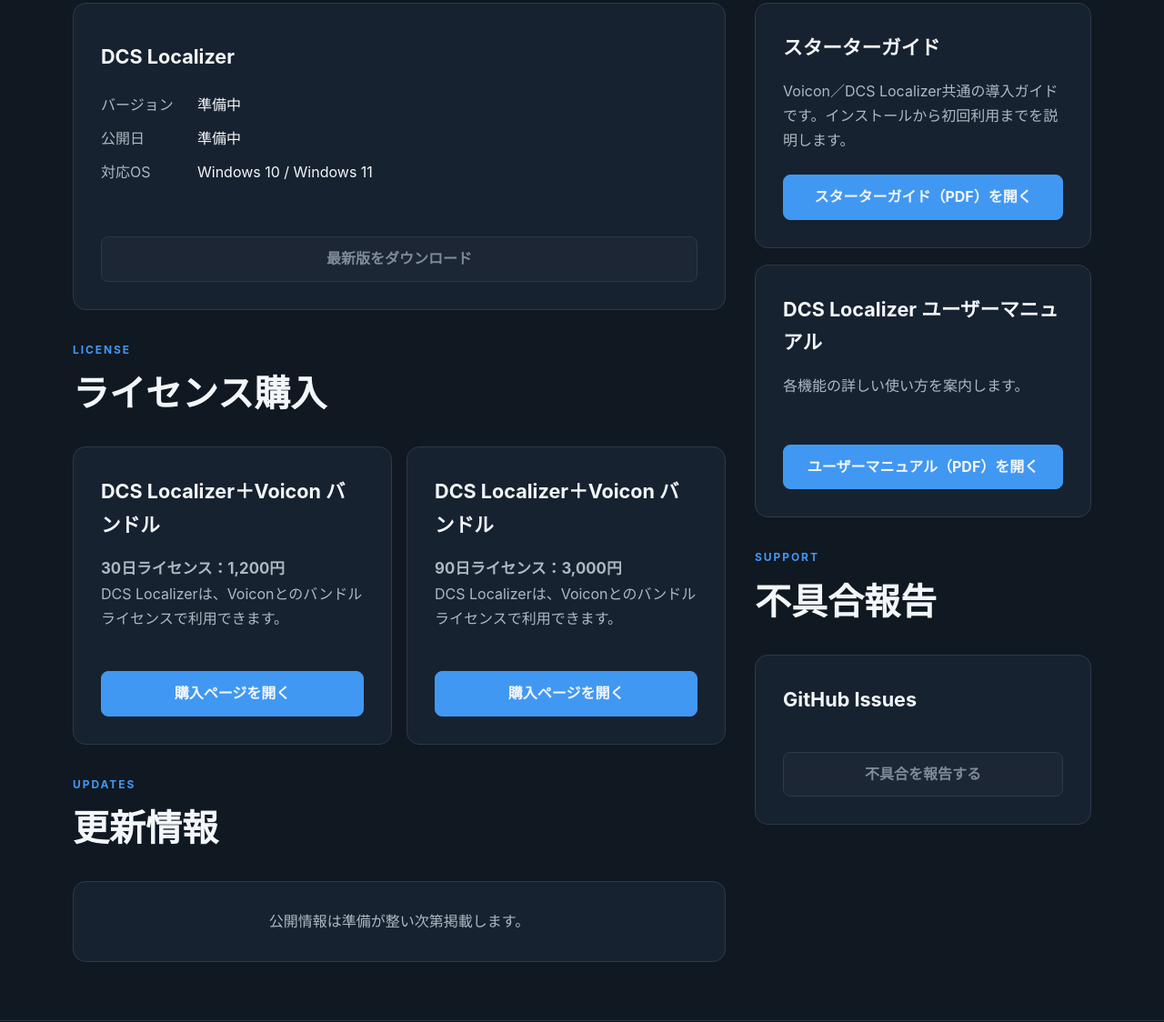
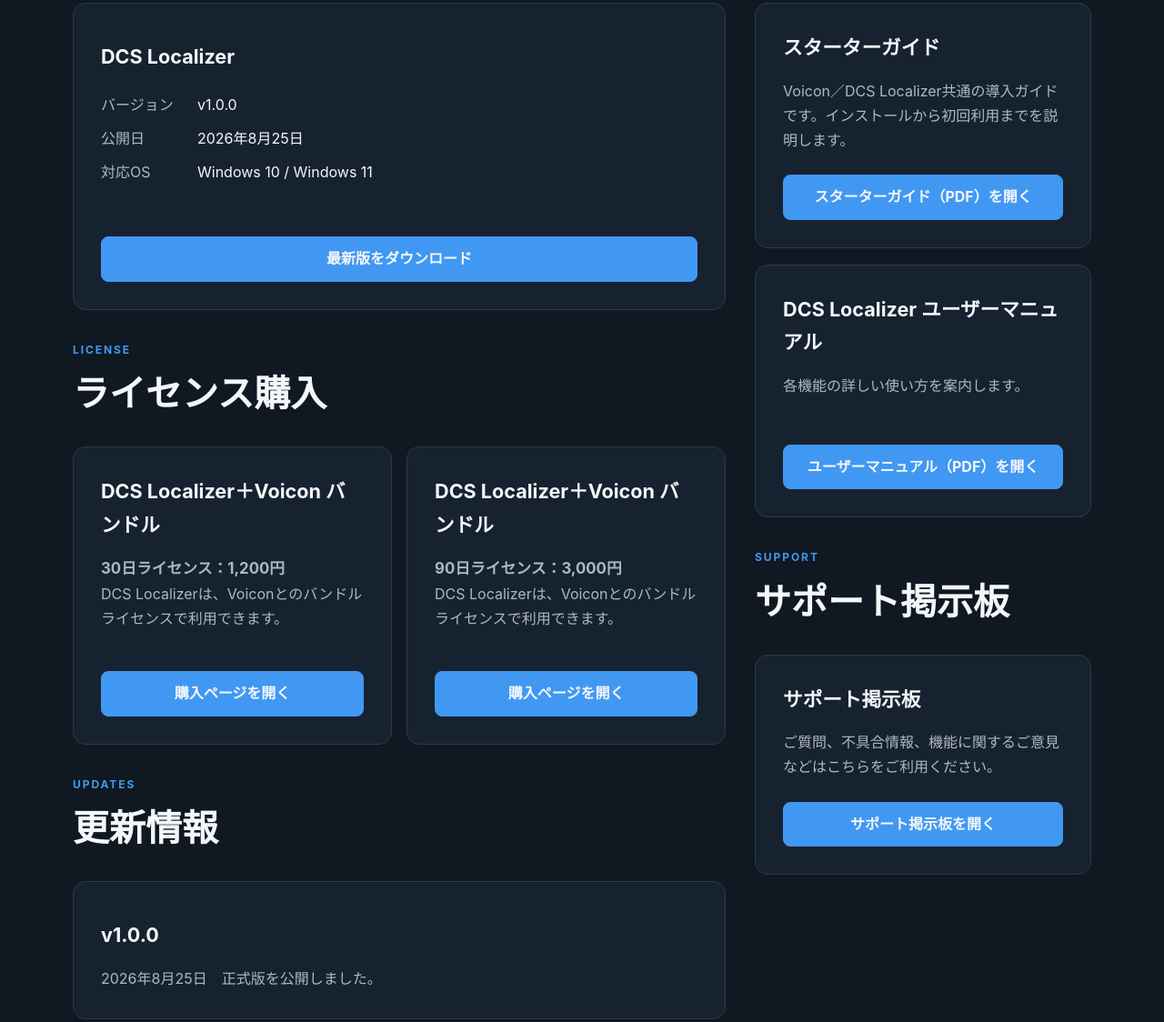
Before and after one commit to SiegWorks/SiegWorks.github.io, a website: page dcs-localizer/index.html in a window 1280 px wide. Shown: the part 2024-3148 px from the top of the page at 91% size. Drawn offline with Linux system fonts and the light colour scheme.

Commit message:
Add files via upload

```diff
--- a/dcs-localizer/index.html
+++ b/dcs-localizer/index.html
@@ -3,7 +3,7 @@
 <head>
   <meta charset="utf-8">
   <meta name="viewport" content="width=device-width, initial-scale=1">
-  <meta name="description" content="DCS Localizerの最新版ダウンロード、更新情報、マニュアル、不具合報告を案内するサポートページです。">
+  <meta name="description" content="DCS Localizerの最新版ダウンロード、更新情報、マニュアル、サポート掲示板を案内するサポートページです。">
   <title>DCS Localizer サポート | SiegWorks</title>
   <link rel="stylesheet" href="../styles.css?v=9">
 </head>
@@ -94,11 +94,11 @@
                 <dl class="release-info">
                   <div>
                     <dt>バージョン</dt>
-                    <dd>準備中</dd>
+                    <dd>v1.0.0</dd>
                   </div>
                   <div>
                     <dt>公開日</dt>
-                    <dd>準備中</dd>
+                    <dd>2026年8月25日</dd>
                   </div>
                   <div>
                     <dt>対応OS</dt>
@@ -107,7 +107,7 @@
                 </dl>
               </div>
 
-              <span class="support-button full-width-button disabled" aria-disabled="true">最新版をダウンロード</span>
+              <a class="support-button full-width-button" href="https://github.com/SiegWorks/DCSLocalizer/releases/latest" target="_blank" rel="noopener noreferrer">最新版をダウンロード</a>
             </div>
           </section>
 
@@ -149,8 +149,9 @@
               <h2>更新情報</h2>
             </header>
 
-            <div class="support-panel empty-panel">
-              <p>公開情報は準備が整い次第掲載します。</p>
+            <div class="support-panel">
+              <h3>v1.0.0</h3>
+              <p>2026年8月25日　正式版を公開しました。</p>
             </div>
           </section>
         </div>
@@ -180,12 +181,13 @@
           <section id="issues" class="support-block">
             <header class="support-heading">
               <p class="section-label">SUPPORT</p>
-              <h2>不具合報告</h2>
+              <h2>サポート掲示板</h2>
             </header>
 
             <div class="support-panel side-action-panel">
-              <h3>GitHub Issues</h3>
-              <span class="support-button full-width-button disabled" aria-disabled="true">不具合を報告する</span>
+              <h3>サポート掲示板</h3>
+              <p>ご質問、不具合情報、機能に関するご意見などはこちらをご利用ください。</p>
+              <a class="support-button full-width-button" href="https://github.com/SiegWorks/DCSLocalizer/issues" target="_blank" rel="noopener noreferrer">サポート掲示板を開く</a>
             </div>
           </section>
         </aside>
```
Also changed, not shown: index.html (+6 -10 lines), support/index.html (+2 -4 lines), voicon/index.html (+12 -10 lines), 3 other files.
